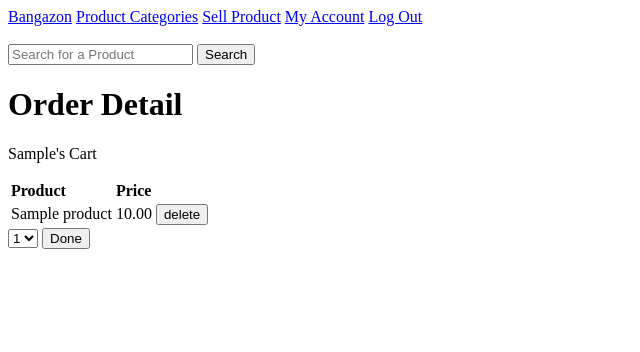
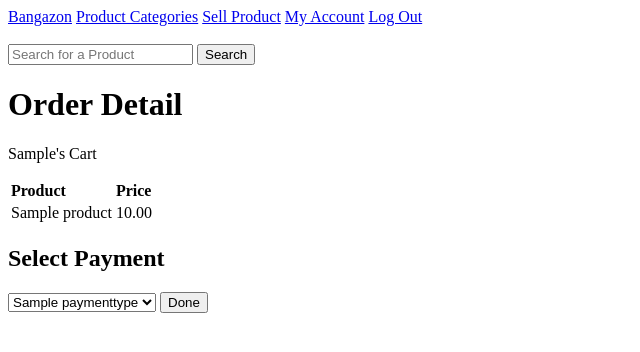
Before and after one commit to talkative-tangs/Bangazon-LLC-2, a Django app: page /order_payment/1 in a window 1280 px wide. Shown: the top 352 px of the page, without its empty margins (0-640 px from the left). Run offline with Django 3.2, Linux system fonts and the light colour scheme; a user stored in the database is signed in; tables that the repository leaves empty hold one stand-in row (values such as "Sample post"); parts of the project's set-up code (start-up, migrations or seed data) failed here and were passed over.

Commit message:
added order complete functionality and corrected user/customer issue.

```diff
--- a/website/templates/order/order_detail.html
+++ b/website/templates/order/order_detail.html
@@ -3,7 +3,8 @@
 {% block content %}
 
 <h1>Order Detail</h1>
-<p>{{ user.first_name }}'s Cart</p>
+<p>{{ user.first_name }}'s Cart USER ID: {{ user.id }}</p>
+<p>{{ user.customer.address }}'s Cart CUSTOMER ID: {{user.customer.id}} </p>
 <table>
   <tr>
     <td><strong>Product</strong></td>
@@ -27,10 +28,13 @@
   {% endif %}
 </table>
 
+<form action="{% url 'website:order_payment' order_id=current_order_id %}" method='POST'>
 {% csrf_token %}
   <button>
     Complete Order
   </button>
+</form>
+
   <form action="{% url 'website:order_cancel' order_id=current_order_id %}" method='POST'>
       {% csrf_token %}
     <button>
--- a/website/templates/order/order_payment.html
+++ b/website/templates/order/order_payment.html
@@ -3,7 +3,7 @@
 {% block content %}
 
 <h1>Order Detail</h1>
-<p>{{ user.first_name }}'s Cart</p>
+<p>{{ currentuser.first_name }}'s Cart</p>
 <table>
   <tr>
     <td><strong>Product</strong></td>
@@ -16,16 +16,19 @@
   <tr>
     <td>{{ order.product.title }}</td>
     <td>{{ order.product.price }}</td>
-    <td><button>delete</button></td>
+    <td></td>
   </tr>
     {% endfor%}
   {% endif %}
 </table>
 
+<h2>Select Payment</h2>
 <form>
     {% csrf_token %}
     <select>
-      <option>1</option>
+      {% for payment_type in payment_types %}
+      <option>{{ payment_type.name }}</option>
+      {% endfor %}
     </select>
     <button>
       Done
--- a/website/urls.py
+++ b/website/urls.py
@@ -8,21 +8,32 @@ urlpatterns = [
     path('login/', views.login_user, name='login'),
     path('logout/', views.user_logout, name='logout'),
     path('register/', views.register, name='register'),
+
+    # Products -----------
+    path('search_results/', views.search_results, name='search_results'),
     path('product_sell/', views.product_sell, name='product_sell'),
     path('product_cat/', views.product_cat, name='product_cat'),
     path('product_detail/<int:product_id>/', views.product_detail, name='product_detail'),
+    # End Products -----------
+
+
+    # Order --------------
     path('order_product/<int:product_id>', views.order_product, name='order_product'),
     path('order_detail/<int:order_id>', views.order_detail, name='order_detail'),
     path('order_payment/<int:order_id>', views.order_payment, name='order_payment'),
     path('order_cancel/<int:order_id>', views.order_cancel, name='order_cancel'),
     path('order_product_to_delete/<int:order_product_to_delete>', views.order_product_to_delete, name='order_product_to_delete'),
+    # End Order --------------
+
+    # My Account ---------
     path('my_account/<int:user_id>/', views.my_account, name='my_account'),
     path('my_account/payment/<int:user_id>/', views.my_account_payment, name='my_account_payment'),
     path('my_account/payment/add/<int:user_id>/', views.my_account_payment_add, name='my_account_payment_add'),
     path('my_account/payment/delete/<int:payment_type_id>',views.my_account_payment_delete, name='my_account_payment_delete'),
     path('my_account/orders/<int:user_id>/', views.my_account_order_history, name='my_account_order_history'),
-    path('my_account/orders/detail/<int:order_id>/', views.my_account_order_detail, name='my_account_order_detail'),
-    path('search_results/', views.search_results, name='search_results'),
+    path('my_account/orders/detail/<int:order_id>/', views.my_account_order_detail, name='my_account_order_detail')
+    # End My Account ---------
+
 
 
 
--- a/website/views.py
+++ b/website/views.py
@@ -294,12 +294,13 @@ def my_account(request, user_id):
 def my_account_payment(request, user_id):
     '''user account page with payment details'''
 
+    currentuser = request.user
     template_name = 'my_account/my_account_payment.html'
     user = User.objects.get(id=user_id)
     sql = '''SELECT id, name, buyer_id, substr(accountNum, -4, 4) as four
             FROM website_paymenttype
              WHERE buyer_id = %s and deletedDate isnull'''
-    payments = PaymentType.objects.raw(sql, [user_id])
+    payments = PaymentType.objects.raw(sql, [currentuser.customer.id])
     context = {
         'user': user,
         'payments': payments,
@@ -312,6 +313,8 @@ def my_account_payment_add(request, user_id):
     '''add payment type for user'''
     template_name = 'my_account/my_account_payment_add.html'
     user = User.objects.get(id=user_id)
+    currentuser = request.user
+
 
     if request.method == "GET":
             #No data submitted, create a blank form
@@ -324,7 +327,7 @@ def my_account_payment_add(request, user_id):
             if payment_type_check:
                 error = True
                 return render(request, template_name, {'error':error})
-            new_payment_type = cursor.execute("INSERT INTO website_paymenttype VALUES (%s, %s, %s, %s, %s)", [None, req["name"], req["accountNum"], None, user_id])
+            new_payment_type = cursor.execute("INSERT INTO website_paymenttype VALUES (%s, %s, %s, %s, %s)", [None, req["name"], req["accountNum"], None, currentuser.customer.id])
 
         return HttpResponseRedirect(reverse('website:my_account_payment', args=(user_id,)))
 
@@ -436,6 +439,11 @@ def search_results(request):
         results = []
     return render(request, template_name, {'results': results, 'query': query})
 
+
+# ===================================================
+# Order Begin
+# ===================================================
+
 @login_required
 def order_product(request, product_id):
     ''' first checks if user has any open orders '''
@@ -506,12 +514,22 @@ def order_product_to_delete(request, order_product_to_delete):
 def order_payment(request, order_id):
     '''adds payment type and completes order'''
 
-    user = request.user
+    currentuser = request.user
     sql = '''SELECT *
       FROM website_productorder
       WHERE order_id = %s'''
     orders = ProductOrder.objects.raw(sql, [order_id])
 
+    print("customer_id", currentuser.customer.id)
+
+    user_payments_sql = '''SELECT website_paymenttype.id, website_paymenttype.name
+        FROM website_paymenttype
+        JOIN website_customer ON website_paymenttype.buyer_id = website_customer.id
+        WHERE website_paymenttype.buyer_id = %s AND website_paymenttype.deletedDate IS NULL'''
+
+    payment_types = PaymentType.objects.raw(user_payments_sql, [currentuser.customer.id])
+    print("PAYMENTTYPES:", payment_types)
+
     template_name = 'order/order_payment.html'
-    context = {'user': user, 'orders': orders}
+    context = {'currentuser': currentuser, 'orders': orders, 'payment_types': payment_types }
     return render(request, template_name, context)
```
